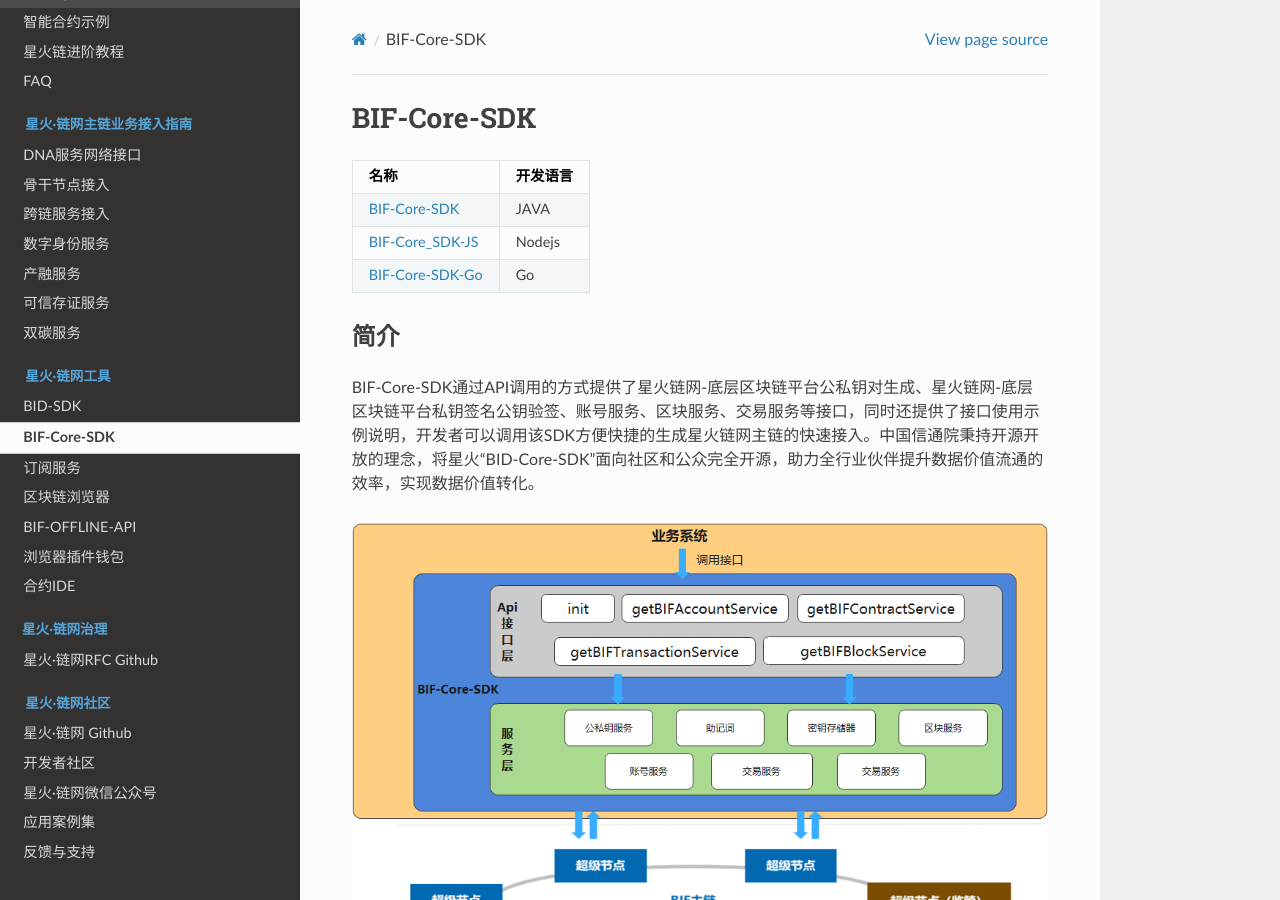
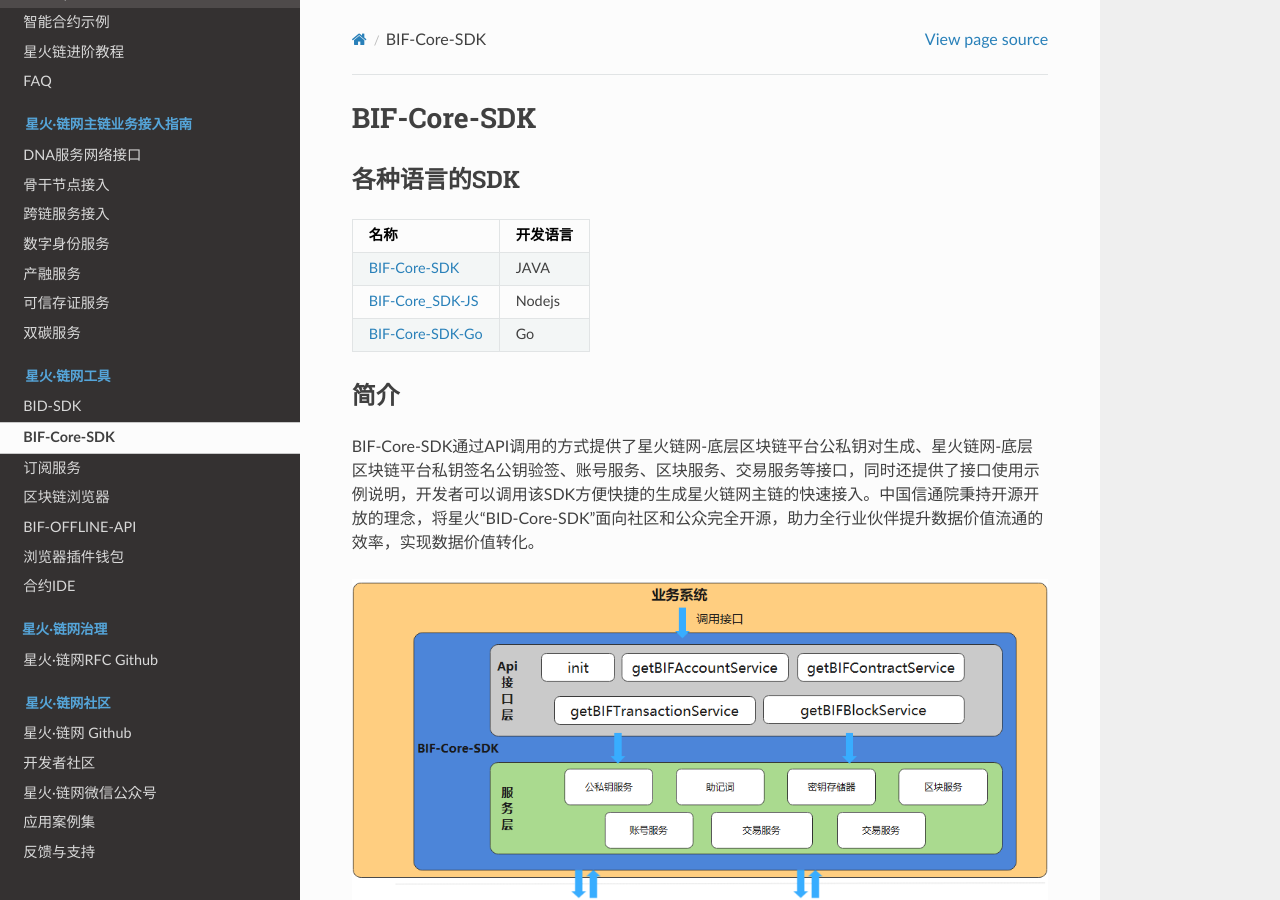
Before and after one commit to caict-4iot-dev/bif-doc, a Sphinx documentation site: the page built from docs/source/tools/bifsdk.md, in a window 1280 px wide and 900 px high. Built offline with Sphinx 7.4.7 and the Read the Docs theme 2.0.0, drawn with Linux system fonts in a browser that asks for light colours.

Commit message:
add file

```diff
--- a/docs/source/tools/bifsdk.md
+++ b/docs/source/tools/bifsdk.md
@@ -1,14 +1,12 @@
 # BIF-Core-SDK
 
-<a name="RPOky"></a>
+## 各种语言的SDK
 
 | 名称                                                         | 开发语言 |
 | ------------------------------------------------------------ | -------- |
 | [BIF-Core-SDK](https://github.com/caict-4iot-dev/BIF-Core-SDK) | JAVA     |
 | [BIF-Core_SDK-JS](https://github.com/caict-4iot-dev/BIF-Core_SDK-JS) | Nodejs   |
 | [BIF-Core-SDK-Go](https://github.com/caict-4iot-dev/BIF-Core-SDK-Go) | Go       |
-
-<a name="mzYWs"></a>
 
 ## 简介
 
```
